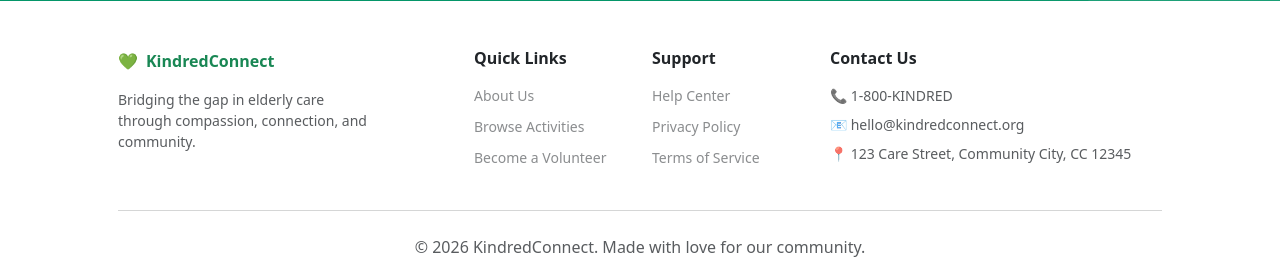
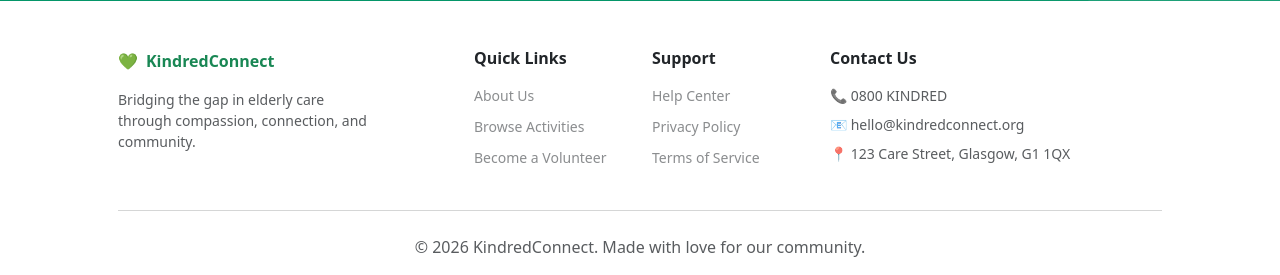
Before and after one commit to Jocundity/Itech-project, a Django app: page /kindred/ in a window 1280 px wide. Shown: the part 2400-2675 px from the top of the page. Run offline with Django 5.2, Linux system fonts and the light colour scheme.

Commit message:
minor polish

```diff
--- a/kindredcareconnect/templates/base.html
+++ b/kindredcareconnect/templates/base.html
@@ -84,9 +84,9 @@
             <div class="col-md-4">
                 <h6 class="fw-bold mb-3">Contact Us</h6>
                 <ul class="list-unstyled small text-muted">
-                    <li class="mb-2">📞 1-800-KINDRED</li>
+                    <li class="mb-2">📞 0800 KINDRED</li>
                     <li class="mb-2">📧 hello@kindredconnect.org</li>
-                    <li class="mb-2">📍 123 Care Street, Community City, CC 12345</li>
+                    <li class="mb-2">📍 123 Care Street, Glasgow, G1 1QX</li>
                 </ul>
             </div>
         </div>
```
